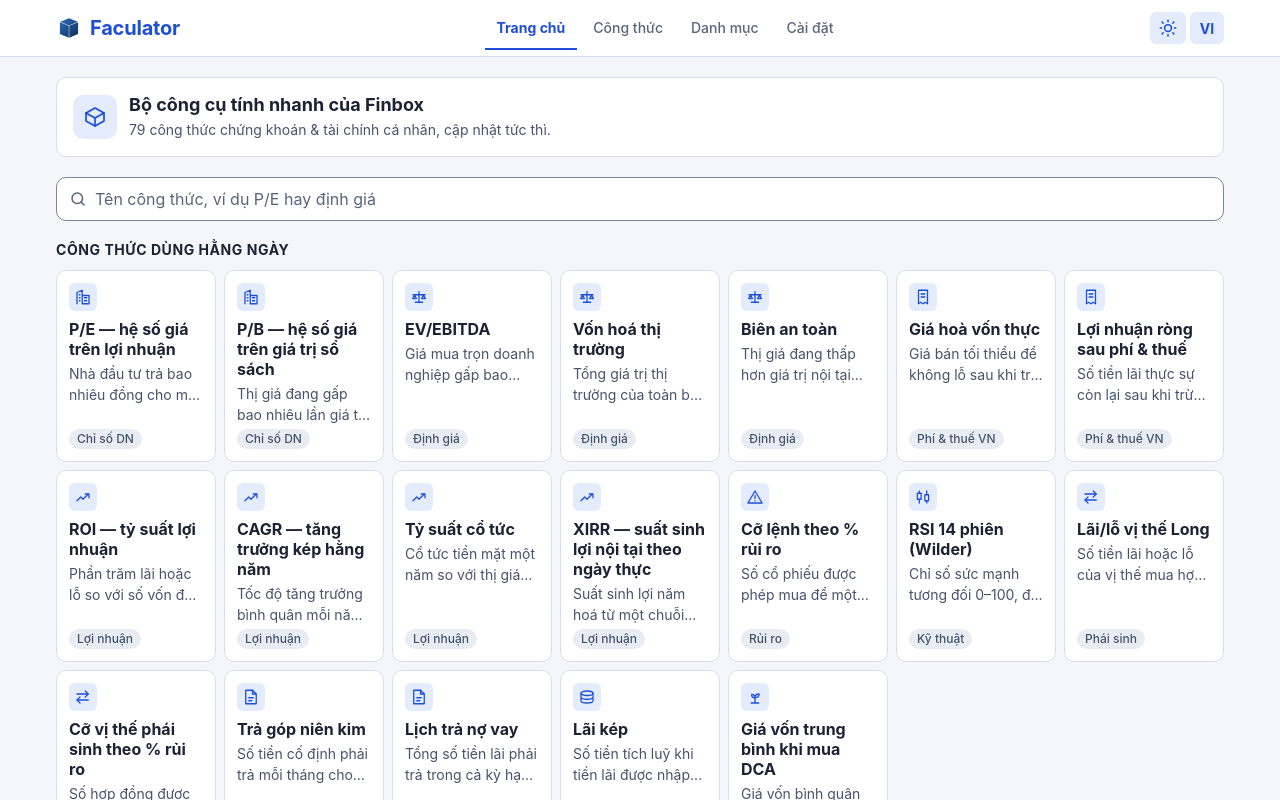
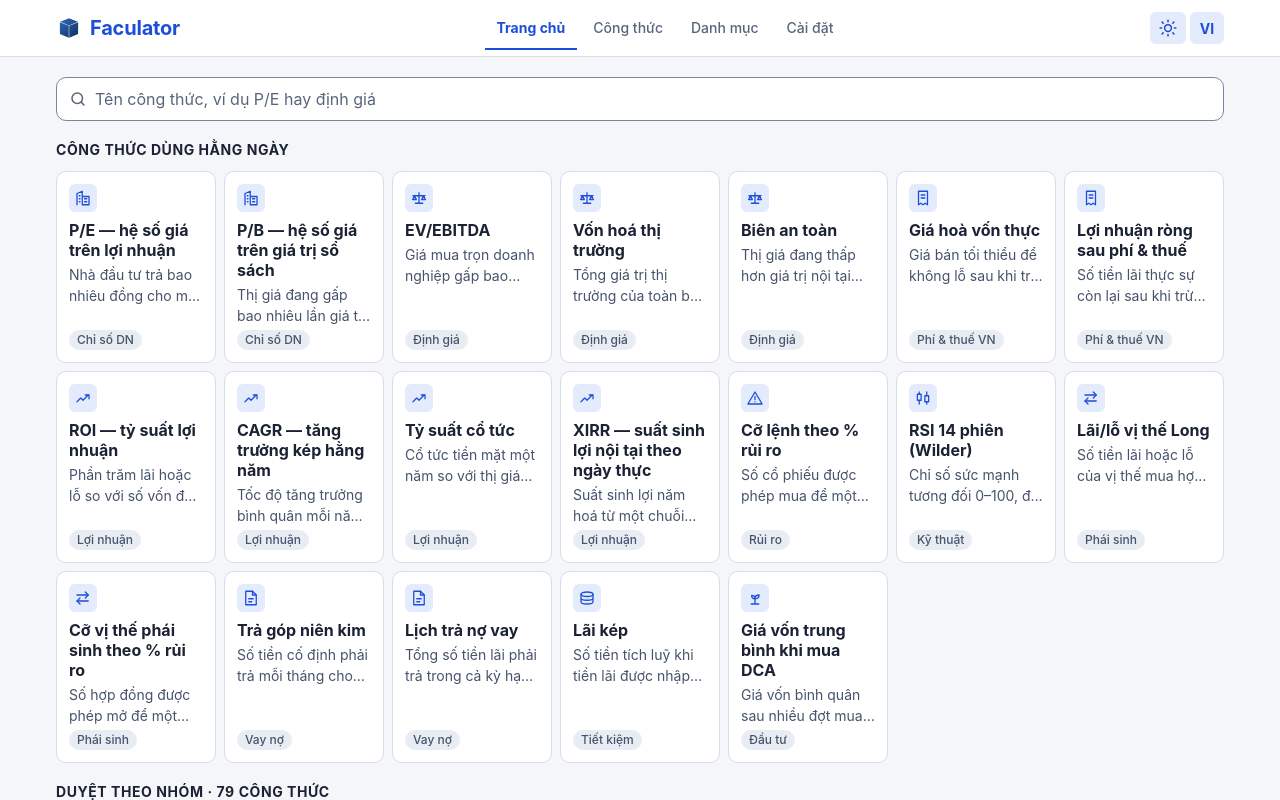
Before and after one commit to MrDao2810/Faculator_finbox, a Next.js app: page / in a window 1280 px wide. Shown: the top 800 px of the page. Built offline with nearby package versions, Linux system fonts and the light colour scheme.

Commit message:
feat: remove hero section and update accessibility for homepage

```diff
--- a/src/app/page.module.css
+++ b/src/app/page.module.css
@@ -2,60 +2,6 @@
   display: flex;
   flex-direction: column;
   gap: var(--space-5);
-}
-
-/*
- * Dải mở đầu — bản thiết kế đợt 12.
- *
- * Icon lấy màu nhấn XANH chứ không phải cam: cam là màu của hành động bấm được, còn dải này chỉ
- * giới thiệu. Một mảng cam to ngay đầu trang sẽ tranh mắt với nút chính thật ở màn chi tiết.
- */
-.hero {
-  display: flex;
-  align-items: center;
-  gap: var(--space-3);
-
-  padding: var(--space-4);
-
-  /* Thẻ tĩnh không đổ bóng, và bo `--radius-md` như mọi thẻ khác — đợt rà soát phân cấp. */
-  background: var(--color-surface);
-  border: 1px solid var(--color-border);
-  border-radius: var(--radius-md);
-}
-
-.heroIcon {
-  display: inline-flex;
-  align-items: center;
-  justify-content: center;
-  flex-shrink: 0;
-
-  width: 44px;
-  height: 44px;
-
-  color: var(--color-accent);
-  background: var(--color-accent-soft);
-  border-radius: var(--radius-md);
-}
-
-.heroText {
-  display: flex;
-  flex-direction: column;
-  gap: 2px;
-  /* Không có dòng này thì câu phụ đề dài đẩy phình cả dải ở 360px. */
-  min-width: 0;
-}
-
-.heroTitle {
-  font-size: var(--text-md);
-  font-weight: var(--weight-bold);
-  overflow-wrap: anywhere;
-}
-
-.heroSubtitle {
-  margin: 0;
-  font-size: var(--text-sm);
-  color: var(--color-ink-soft);
-  overflow-wrap: anywhere;
 }
 
 .block {
--- a/src/app/page.tsx
+++ b/src/app/page.tsx
@@ -82,55 +82,16 @@ export default function Home() {
   return (
     <div className={styles.page}>
       {/*
-        Dải mở đầu — bản thiết kế đợt 12. Đứng NGOÀI `HomeSearchPanel` có chủ đích: nó do server
-        dựng (0 byte JS), và nó không biến mất khi người dùng bắt đầu gõ tìm.
-
-        Thẻ <h1> gánh hai việc cùng lúc. Phần thấy được là tên bộ công cụ, đúng bản vẽ; phần ẩn
-        là câu mô tả dài mà bộ máy tìm kiếm đọc — trang chủ là URL priority 1.0 của sitemap, và
-        một <h1> chỉ có tên thương hiệu thì không nói gì về nội dung trang. `visually-hidden` chứ
-        không `display: none`, để trình đọc màn hình và Google vẫn thấy.
-
-        `verify-static.mjs` đếm đúng MỘT <h1> trong out/index.html — gộp hai vế vào một thẻ như
-        đây là cách giữ cả hai mà không phá điều đó.
+        Dải mở đầu (icon + tên bộ công cụ + phụ đề) đã bị bỏ khỏi màn hình theo yêu cầu chủ dự án
+        — chỉ còn lại đúng một <h1> ẩn hẳn (`visually-hidden`, không `display: none`) để bộ máy
+        tìm kiếm và trình đọc màn hình vẫn thấy tên + mô tả trang. `verify-static.mjs` đếm đúng
+        MỘT <h1> trong out/index.html nên không thể xoá thẻ này, chỉ ẩn toàn bộ nó đi.
       */}
-      <header className={styles.hero}>
-        <span className={styles.heroIcon} aria-hidden="true">
-          <svg
-            width="24"
-            height="24"
-            viewBox="0 0 24 24"
-            fill="none"
-            stroke="currentColor"
-            strokeWidth="1.7"
-            strokeLinecap="round"
-            strokeLinejoin="round"
-          >
-            <path d="M12 3 21 8v8l-9 5-9-5V8l9-5Z" />
-            <path d="M3 8l9 5 9-5M12 13v8" />
-          </svg>
-        </span>
-
-        <span className={styles.heroText}>
-          <h1 className={styles.heroTitle}>
-            <T k="home.hero.title" />
-            <span className="visually-hidden">
-              {' — '}
-              <T k="home.h1" />
-            </span>
-          </h1>
-          <p className={styles.heroSubtitle}>
-            {/*
-              Con số đếm từ Registry lúc dựng, không nằm trong chuỗi dịch — và nó phải ĐI THEO CHẾ
-              ĐỘ như ba dòng tiêu đề bên dưới. Trước đây chỗ này in cứng 111 trong khi chế độ Cơ
-              bản (mặc định của người mở lần đầu) chỉ với tới 79, nên ngay trong một màn hình có
-              hai con số cãi nhau về cùng một thư viện. Cùng cơ chế 0 byte JS: dựng sẵn cả hai,
-              CSS chọn theo `data-mode` trên <html>.
-            */}
-            <ModeCount basic={basicCountOf()} advanced={REGISTRY.formulas.length} />{' '}
-            <T k="home.hero.subtitle" />
-          </p>
-        </span>
-      </header>
+      <h1 className="visually-hidden">
+        <T k="home.hero.title" />
+        {' — '}
+        <T k="home.h1" />
+      </h1>
 
       {/*
         Ba khối dưới đây là NỘI DUNG LÚC CHƯA TÌM GÌ. Truyền qua children nên chúng vẫn do
--- a/src/application/i18n/en.ts
+++ b/src/application/i18n/en.ts
@@ -457,7 +457,6 @@ export const en: Partial<Record<keyof typeof vi, string>> = {
 
   'home.h1': 'Vietnamese stock and personal-finance formula library',
   'home.hero.title': 'Finbox quick calculators',
-  'home.hero.subtitle': 'stock and personal-finance formulas, updating as you type.',
   'home.search.featuredEmpty': 'No card here matches',
   'home.search.featuredScope':
     'The home search filters only the “Everyday formulas” block, not the whole library.',
--- a/src/application/i18n/vi.ts
+++ b/src/application/i18n/vi.ts
@@ -690,17 +690,14 @@ export const vi = {
 
   // Trang chủ — WF-01, gói 3.1.1
   /*
-   * Câu mô tả dài của trang chủ. Bản thiết kế không vẽ nó, nên nó nằm trong phần ẩn của thẻ
-   * <h1> — nhưng phải TỒN TẠI: trang chủ là URL priority 1.0 của sitemap, và cụm "công thức
-   * tài chính và chứng khoán Việt Nam" là thứ bộ máy tìm kiếm đọc, còn tên thương hiệu ở dòng
-   * thấy được thì không nói gì về nội dung trang.
+   * Câu mô tả dài của trang chủ, ghép sau tên thương hiệu trong thẻ <h1>. Dải mở đầu thấy được
+   * (icon + tên + phụ đề) đã bị bỏ khỏi màn hình theo yêu cầu chủ dự án — cả hai khoá dưới đây
+   * giờ chỉ còn sống trong một <h1> ẩn hẳn (`visually-hidden`), nhưng vẫn phải TỒN TẠI: trang chủ
+   * là URL priority 1.0 của sitemap, và cụm "công thức tài chính và chứng khoán Việt Nam" là thứ
+   * bộ máy tìm kiếm đọc, còn tên thương hiệu một mình thì không nói gì về nội dung trang.
    */
   'home.h1': 'Thư viện công thức tài chính và chứng khoán Việt Nam',
-  /* Dải mở đầu trang chủ — bản thiết kế đợt 12. Phần THẤY ĐƯỢC của thẻ <h1>. */
   'home.hero.title': 'Bộ công cụ tính nhanh của Finbox',
-  /* Ghép sau tổng số công thức: "111 công thức chứng khoán & …". Con số do màn tự đếm từ
-     Registry, không viết vào câu chữ — số chép vào prose thì rữa trong im lặng. */
-  'home.hero.subtitle': 'công thức chứng khoán & tài chính cá nhân, cập nhật tức thì.',
   /*
    * Khối kết quả ở trang chủ KHÔNG có tiêu đề riêng: nó dùng lại `home.featured.title` của chính
    * kệ nó đang lọc, vì nó là kệ ấy thu hẹp lại chứ không phải một khối mới. Khoá
```
Also changed, not shown: .claude/settings.json.
